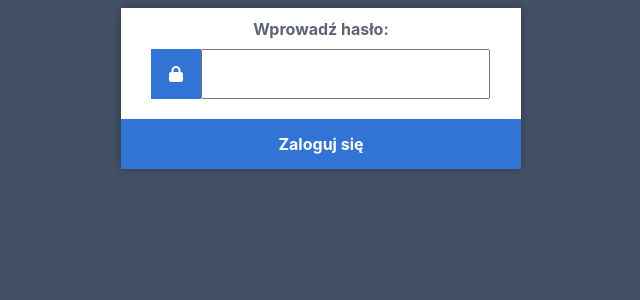
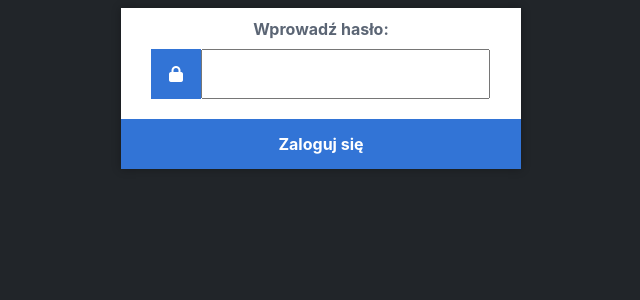
Before and after one commit to adamusek-007/inf02-examinating-system, a PHP site: page /operator/login.php in a window 1280 px wide. Shown: the top 300 px of the page, without its empty margins (319-959 px from the left). Run offline with PHP 8.4, Linux system fonts and the light colour scheme.

Commit message:
Matched the background to color theme

```diff
--- a/operator/assets/stylesheets/login-style.css
+++ b/operator/assets/stylesheets/login-style.css
@@ -1,5 +1,5 @@
 body {
-    background-color: rgb(67, 81, 101);
+    background-color: #212529;
 }
 
 form {
```
